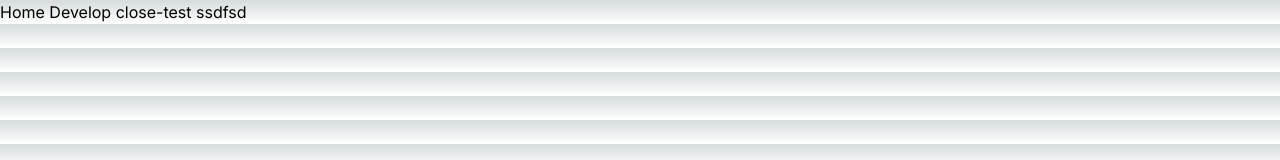
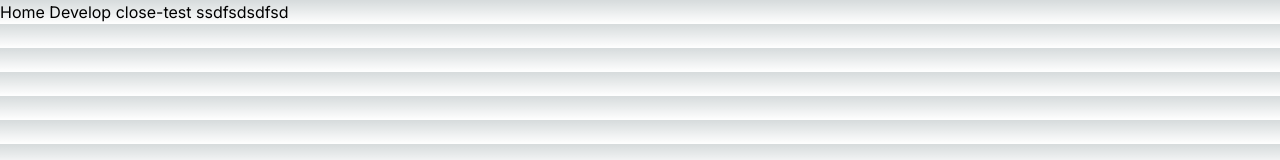
Before and after one commit to stat1202/yarn-nextjs-test, a Next.js app: page / in a window 1280 px wide. Shown: the top 160 px of the page. Built offline with nearby package versions, Linux system fonts and the light colour scheme.

Commit message:
close #5

```diff
--- a/src/app/page.tsx
+++ b/src/app/page.tsx
@@ -1,5 +1,5 @@
 import React from "react";
 
 export default function Home() {
-  return <div>Home Develop close-test ssdfsd</div>;
+  return <div>Home Develop close-test ssdfsdsdfsd</div>;
 }
```
